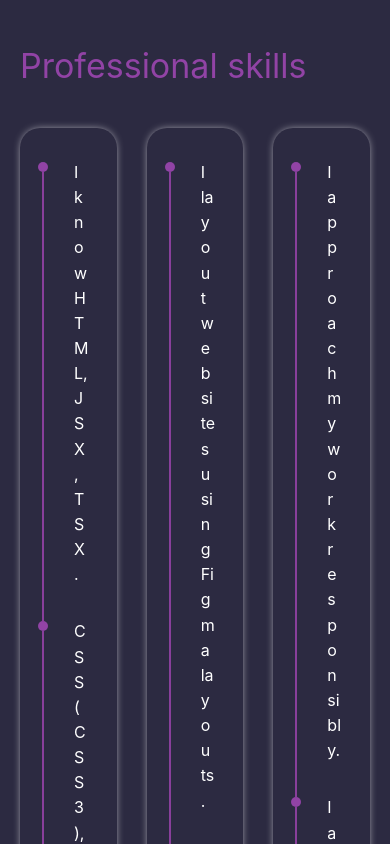
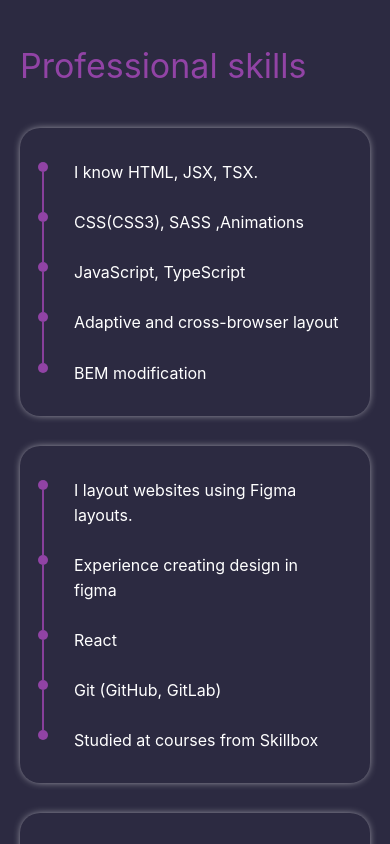
Before and after one commit to HELLRAID-cmd/Portfolio, a React (Vite) app in the folder client/: page / in a window 390 px wide. Shown: the part 680-1524 px from the top of the page. Built offline with nearby package versions, Linux system fonts and the light colour scheme; no server answers.

Commit message:
Добавил стили для разного разрешения

```diff
--- a/client/src/Components/About/About.scss
+++ b/client/src/Components/About/About.scss
@@ -1,4 +1,5 @@
 @use "../../styles/variables" as *;
+@use "../../styles/mixins" as *;
 
 .about-sect {
   margin: 0 0 110px 0;
@@ -15,6 +16,10 @@
     display: grid;
     grid-template-columns: repeat(3, 1fr);
     gap: 30px;
+
+    @media(max-width: 900px) {
+      grid-template-columns: 1fr;
+    }
 
     &-timeline-desc {
       display: inline-block;
@@ -74,6 +79,11 @@
       &-timeline {
         &-item {
           padding: 0 0 22px 0;
+
+          @include vp-767 {
+            padding: 0 0 15px 0;
+          }
+
           &-last {
             padding: 0;
           }
```
